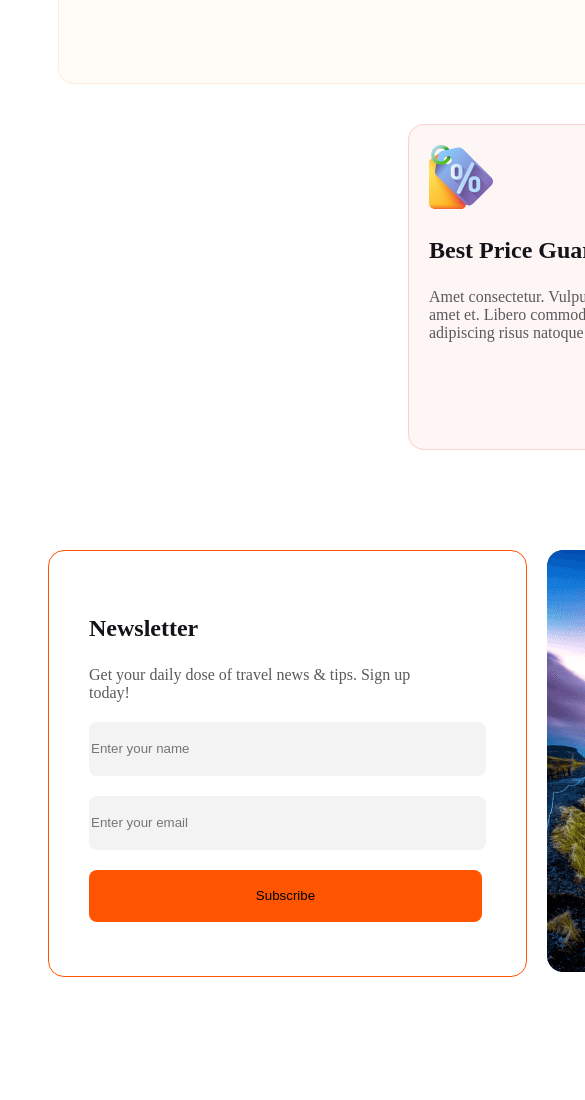
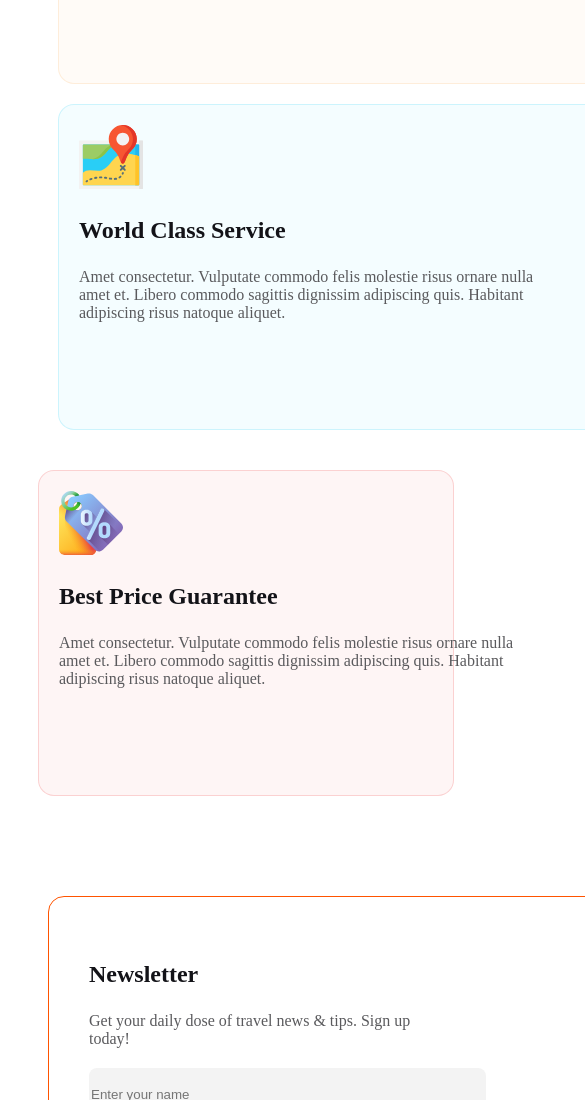
Before and after one commit to 11111Asif/my-travel-hero, a plain HTML site: page index.html in a window 390 px wide. Shown: the part 6020-7120 px from the top of the page, 585 px wide, since content can reach past the window. Drawn offline with Linux system fonts and the light colour scheme.

Commit message:
added footer media

```diff
--- a/style.css
+++ b/style.css
@@ -556,5 +556,15 @@ margin-top: 50px;
         width: 100%;
         gap: 0;
     }
+    .news-container{
+        flex-direction: column;
+    }
+    .card{
+        flex-direction: column;
+    }
+    .card-price{
+        width: 100%;
+        margin-left: 30px;
+    }
 
 }
```
